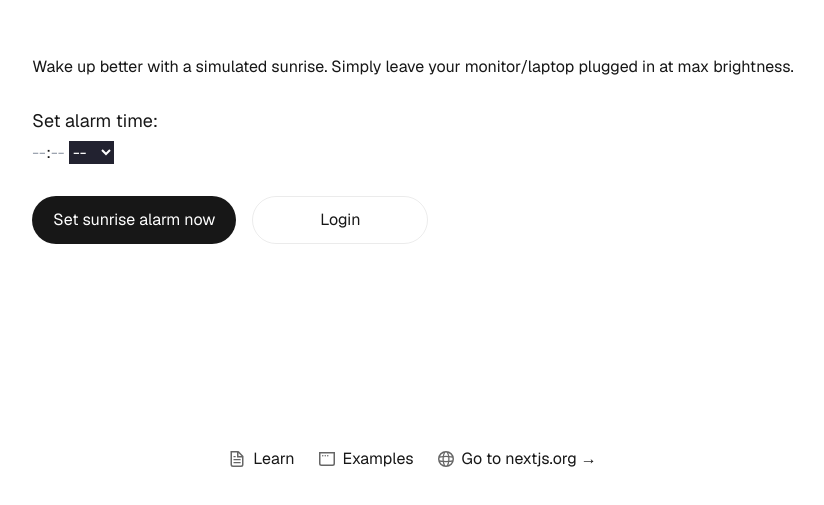
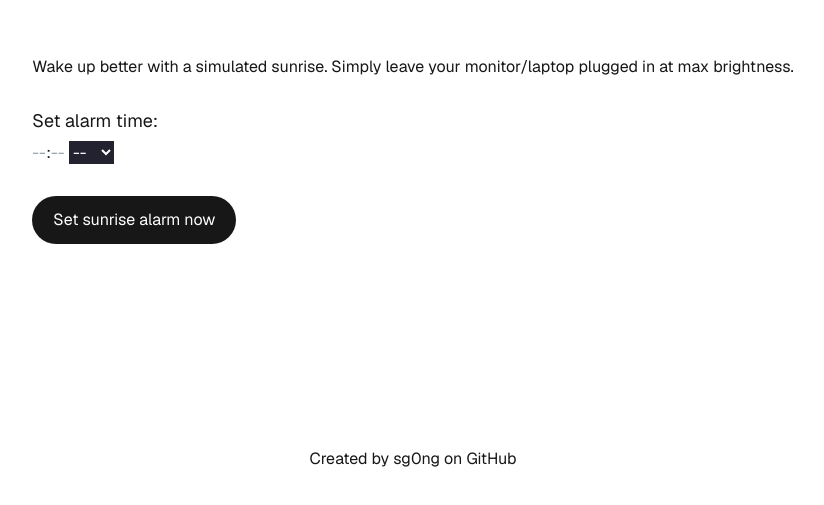
Before and after one commit to sg0ng/sunrise, a Next.js app: page / in a window 1280 px wide. Shown: the part 251-756 px from the top of the page, without its empty margins (227-1051 px from the left). Built offline with nearby package versions, Linux system fonts and the light colour scheme.

Commit message:
simplify layout

```diff
--- a/app/page.tsx
+++ b/app/page.tsx
@@ -31,61 +31,16 @@
           >
             Set sunrise alarm now
           </a>
-          <a
-            className="rounded-full border border-solid border-black/[.08] dark:border-white/[.145] transition-colors flex items-center justify-center hover:bg-[#f2f2f2] dark:hover:bg-[#1a1a1a] hover:border-transparent text-sm sm:text-base h-10 sm:h-12 px-4 sm:px-5 sm:min-w-44"
-            href="https://nextjs.org/docs?utm_source=create-next-app&utm_medium=appdir-template-tw&utm_campaign=create-next-app"
-            target="_blank"
-            rel="noopener noreferrer"
-          >
-            Login
-          </a>
         </div>
       </main>
       <footer className="row-start-3 flex gap-6 flex-wrap items-center justify-center">
         <a
           className="flex items-center gap-2 hover:underline hover:underline-offset-4"
-          href="https://nextjs.org/learn?utm_source=create-next-app&utm_medium=appdir-template-tw&utm_campaign=create-next-app"
+          href="https://github.com/sg0ng/"
           target="_blank"
           rel="noopener noreferrer"
         >
-          <Image
-            aria-hidden
-            src="/file.svg"
-            alt="File icon"
-            width={16}
-            height={16}
-          />
-          Learn
-        </a>
-        <a
-          className="flex items-center gap-2 hover:underline hover:underline-offset-4"
-          href="https://vercel.com/templates?framework=next.js&utm_source=create-next-app&utm_medium=appdir-template-tw&utm_campaign=create-next-app"
-          target="_blank"
-          rel="noopener noreferrer"
-        >
-          <Image
-            aria-hidden
-            src="/window.svg"
-            alt="Window icon"
-            width={16}
-            height={16}
-          />
-          Examples
-        </a>
-        <a
-          className="flex items-center gap-2 hover:underline hover:underline-offset-4"
-          href="https://nextjs.org?utm_source=create-next-app&utm_medium=appdir-template-tw&utm_campaign=create-next-app"
-          target="_blank"
-          rel="noopener noreferrer"
-        >
-          <Image
-            aria-hidden
-            src="/globe.svg"
-            alt="Globe icon"
-            width={16}
-            height={16}
-          />
-          Go to nextjs.org →
+          Created by sg0ng on GitHub
         </a>
       </footer>
     </div>
```
